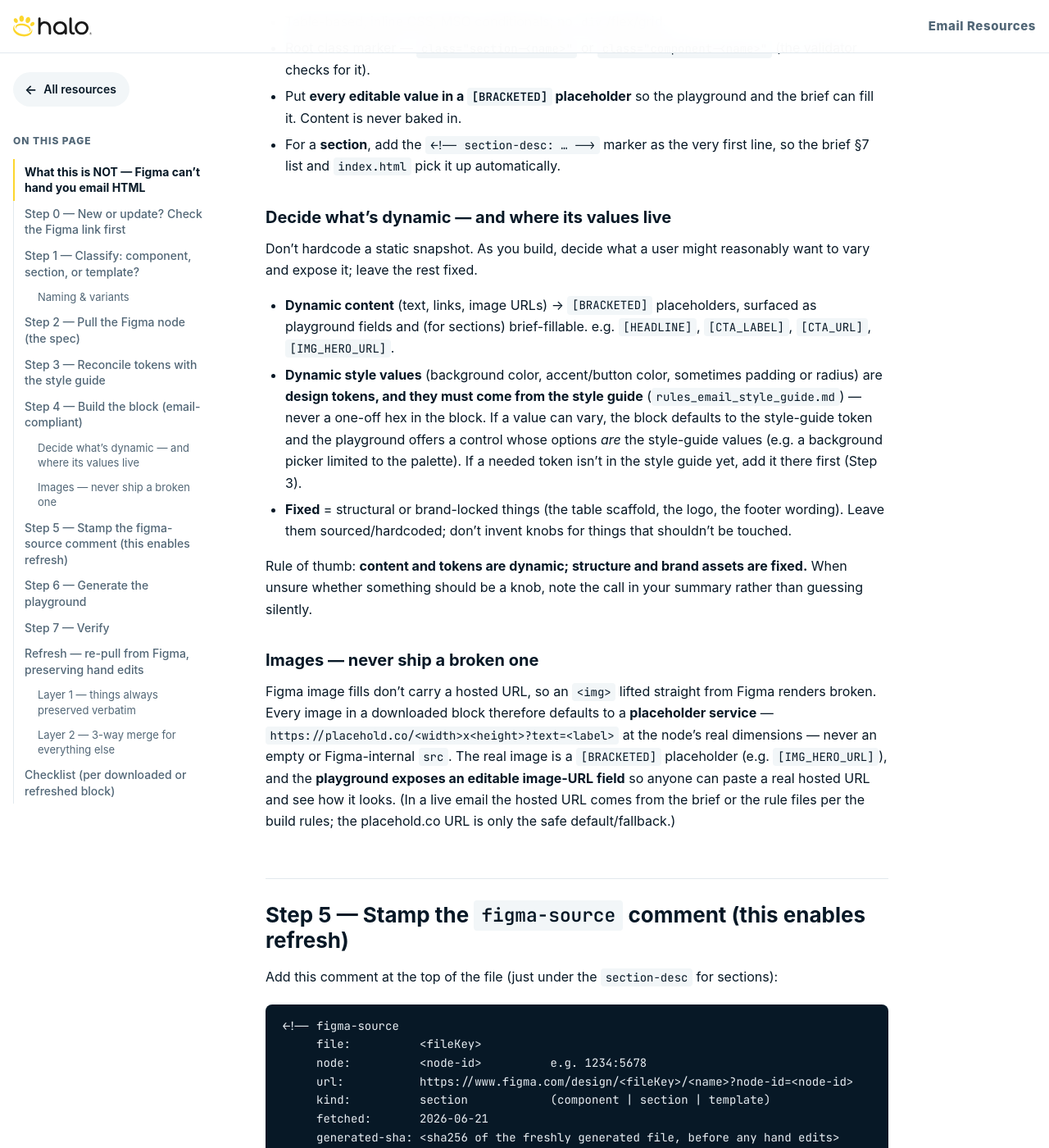
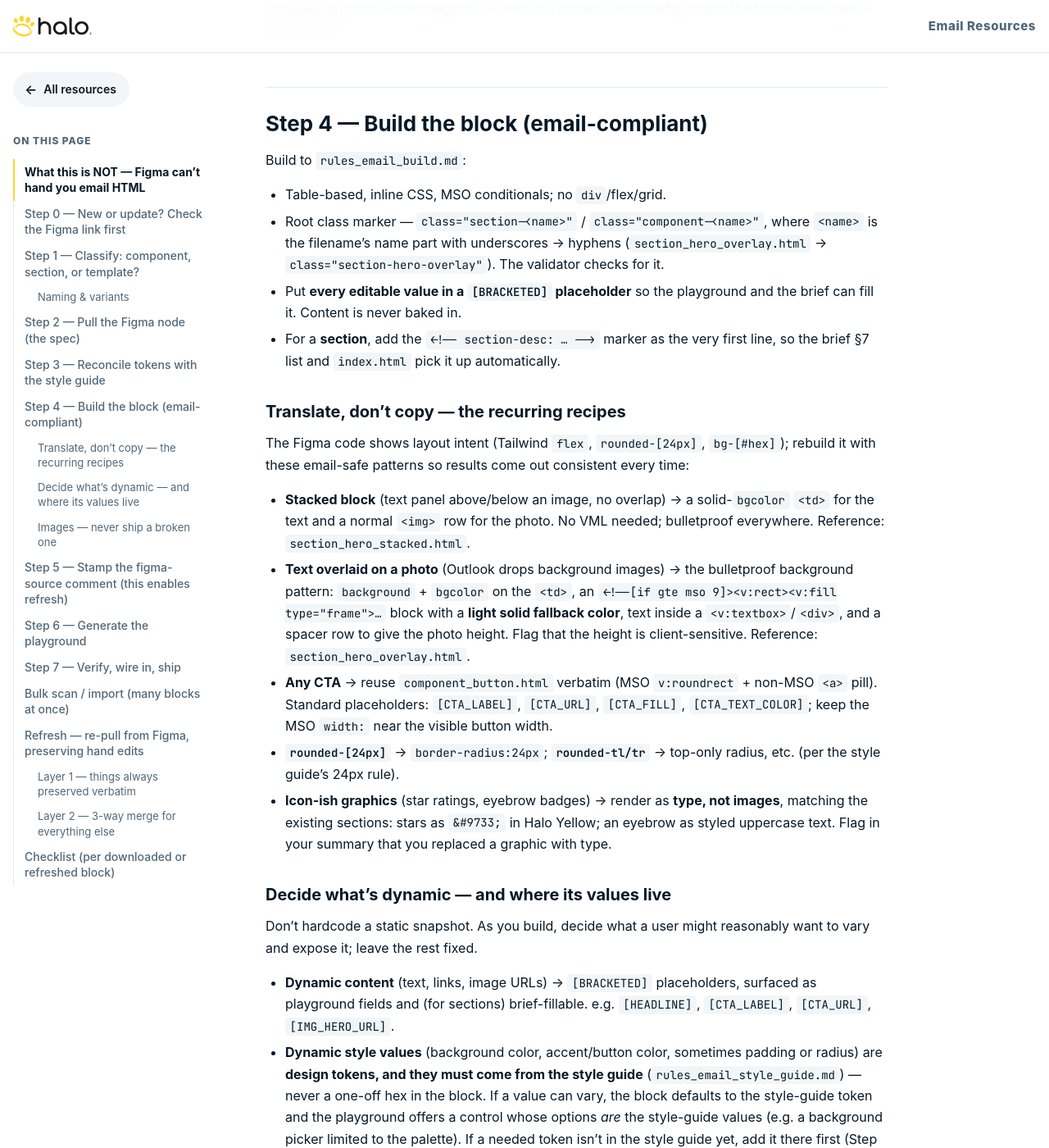
Before and after one commit to Topdecileinc/halo-resources, a Jekyll site: the page built from developer-skills/rules_figma_download.md, in a window 1280 px wide and 1400 px high, scrolled down 3044 px. Shown: the whole window at 82% size. Built offline with Jekyll 4.4.1, drawn with Linux system fonts in a browser that asks for light colours; our own code applies the rules of GitHub Pages for plain Markdown files; some of the changed text lies outside the part shown.

Commit message:
rules_figma_download: make the procedure replicable
Codify what the two real downloads taught us: the exact MCP tool flow
(get_design_context/variable_defs/metadata; node-id + fileKey extraction;
code is a spec, assets expire), the reusable translation recipes
(stacked / overlay-bg / CTA / rounded / graphic-to-type), the exact
generated-sha command, the concrete playground recipe (fields, presets,
wrap), verification commands, wire-into-index + commit/push, and a
container-at-a-time bulk-scan mode (whole-page metadata times out).

Co-Authored-By: Claude Opus 4.8 <noreply@anthropic.com>

````diff
--- a/developer-skills/rules_figma_download.md
+++ b/developer-skills/rules_figma_download.md
@@ -70,11 +70,20 @@ changes how the brief and the build treat the block.
 
 ## Step 2 — Pull the Figma node (the spec)
 
-From the node URL (`…/design/<fileKey>/<name>?node-id=<node-id>`), pull via the Figma Dev Mode MCP:
+From the node URL `…/design/<fileKey>/<name>?node-id=<id1>-<id2>`: the **fileKey** is the path
+segment; the **node id** is `<id1>:<id2>` (the tools accept the URL's `4618-108` form and you pass
+`4618:108`). Then pull via the connected Figma Dev Mode MCP:
 
-- **Screenshot** — the visual source of truth to match.
-- **Variables / tokens** — colors, spacing, type sizes.
-- **Structure / metadata** — layer order and grouping.
+- **`get_design_context(fileKey, nodeId)`** — returns a **screenshot** (the visual source of truth),
+  reference **code**, and the node's image asset URLs. The code is **React + Tailwind — a SPEC to
+  translate, not to copy** (see Step 4). Those image asset URLs **expire in ~7 days** and are not
+  hosted by us — never put them in the output (use placehold.co; see Images).
+- **`get_variable_defs(fileKey, nodeId)`** — bound design **tokens**. Often `{}` when the design uses
+  raw values; then read hexes/sizes off the code + screenshot.
+- **`get_metadata(fileKey, nodeId)`** — the node's **size + layer tree** (names, types, x/y/w/h). The
+  top-level frame name (e.g. `acquisitions-background`) is the design's intent; the `mj-*` child names
+  (`mj-hero-Frame`, `mj-text-Frame`, `mj-button-Frame`, `mj-section`, `mj-column`) are MJML-ish email
+  block hints. **600px wide = full email width.**
 
 ## Step 3 — Reconcile tokens with the style guide
 
@@ -92,9 +101,29 @@ knob defaulting to the Figma value, **not** a brand token.
 Build to `rules_email_build.md`:
 
 - Table-based, inline CSS, MSO conditionals; no `div`/flex/grid.
-- Root class marker — `class="section-<name>"` or `class="component-<name>"` (the validator checks for it).
+- Root class marker — `class="section-<name>"` / `class="component-<name>"`, where `<name>` is the filename's name part with underscores → hyphens (`section_hero_overlay.html` → `class="section-hero-overlay"`). The validator checks for it.
 - Put **every editable value in a `[BRACKETED]` placeholder** so the playground and the brief can fill it. Content is never baked in.
 - For a **section**, add the `<!-- section-desc: … -->` marker as the very first line, so the brief §7 list and `index.html` pick it up automatically.
+
+### Translate, don't copy — the recurring recipes
+
+The Figma code shows layout intent (Tailwind `flex`, `rounded-[24px]`, `bg-[#hex]`); rebuild it with
+these email-safe patterns so results come out consistent every time:
+
+- **Stacked block** (text panel above/below an image, no overlap) → a solid-`bgcolor` `<td>` for the
+  text and a normal `<img>` row for the photo. No VML needed; bulletproof everywhere. Reference:
+  `section_hero_stacked.html`.
+- **Text overlaid on a photo** (Outlook drops background images) → the bulletproof background pattern:
+  `background` + `bgcolor` on the `<td>`, an `<!--[if gte mso 9]><v:rect><v:fill type="frame">…`
+  block with a **light solid fallback color**, text inside a `<v:textbox>`/`<div>`, and a spacer row
+  to give the photo height. Flag that the height is client-sensitive. Reference: `section_hero_overlay.html`.
+- **Any CTA** → reuse `component_button.html` verbatim (MSO `v:roundrect` + non-MSO `<a>` pill).
+  Standard placeholders: `[CTA_LABEL]`, `[CTA_URL]`, `[CTA_FILL]`, `[CTA_TEXT_COLOR]`; keep the MSO
+  `width:` near the visible button width.
+- **`rounded-[24px]`** → `border-radius:24px`; **`rounded-tl/tr`** → top-only radius, etc. (per the style guide's 24px rule).
+- **Icon-ish graphics** (star ratings, eyebrow badges) → render as **type, not images**, matching the
+  existing sections: stars as `&#9733;` in Halo Yellow; an eyebrow as styled uppercase text. Flag in
+  your summary that you replaced a graphic with type.
 
 ### Decide what's dynamic — and where its values live
 
@@ -135,28 +164,81 @@ Add this comment at the top of the file (just under the `section-desc` for secti
      url:           https://www.figma.com/design/<fileKey>/<name>?node-id=<node-id>
      kind:          section            (component | section | template)
      fetched:       2026-06-21
-     generated-sha: <sha256 of the freshly generated file, before any hand edits>
+     generated-sha: <sha256 of the block markup — compute per the command below>
      On "refresh" this node is re-pulled and this file + its playground are rebuilt.
      See developer-skills/rules_figma_download.md -> Refresh for how hand edits are preserved. -->
 ```
 
-`file` + `node` are what a refresh re-pulls. `generated-sha` records the clean generation as the
-baseline used to detect hand edits (see Refresh).
+`file` + `node` are what a refresh re-pulls. `generated-sha` is the **refresh baseline**: the sha256
+of the **block markup only** — from the root element (the line beginning `<tr class="…"` or
+`<table class="…"`) to end of file, *excluding* this comment header — so it's stable and doesn't
+hash itself. Compute it after writing the file, then paste it into the comment:
+
+```bash
+sed -n '/^<\(tr\|table\) class="/,$p' <file> | shasum -a 256
+```
 
 ## Step 6 — Generate the playground
 
-Create `email-design-system/playground/<name>.html` following the existing playground pattern
-(`initPlayground` on `playground.css` + `playground.js`): one control per dynamic value — text/URL
-inputs for content, an **image-URL field for each image** (default = the placehold.co URL), and
-**style-token controls** (e.g. a background-color picker) whose options are the style-guide values.
-Defaults are filled with the Figma values; live preview + copy-the-HTML. Carry the same `figma-source`
-link in a comment so the playground refreshes alongside the block.
+Copy an existing playground (e.g. `playground/hero_stacked.html`) and adapt it — they all share one
+skeleton: header, `<main>` with a `.lede`, the `pg-grid`, and a `<script>` calling
+`initPlayground({ template, fields, wrap })`. Then:
 
-## Step 7 — Verify
+- **template** — the block markup as a JS string (each line `'…\n' +`); escape single quotes
+  (`\'Inter\'`, `url(\'[IMG]\')`). The MSO conditional comments can be dropped from the *playground*
+  copy (browsers ignore them) — keep them in the section file itself.
+- **fields** — one per `[BRACKETED]` value. Supported `type`s: `text`, `url`, `textarea`,
+  `select` (+ `options`), `color` (picker + hex). Map content → text/url/textarea; an image → `url`
+  defaulting to the placehold.co URL; a **style token** → `color`, or a `select` whose `options` are
+  the style-guide values.
+- **Variants** (same-structure designs) → add a `select` plus `presets: { VARIANT: { optionValue: { KEY: value, … } } }`
+  so picking a variant swaps the defaults. This is how near-identical Figma nodes live as **one**
+  control instead of many files.
+- **wrap** — the 600px container function; copy it verbatim from a sibling playground.
+- Add a `figma-source` comment at the very top so the playground refreshes alongside the block.
 
-- A new **section** auto-appears in the brief form's §7 list and in `index.html` (the folder is the
-  source of truth — no list to hand-maintain).
+## Step 7 — Verify, wire in, ship
+
+Verify the markers (replace `<name>`):
+
+```bash
+f=email-design-system/sections/section_<name>.html
+grep -q '<!-- section-desc:' "$f" && grep -q 'class="section-<name>"' "$f" \
+  && grep -q 'generated-sha: [a-f0-9]' "$f" && ! grep -q GENSHA "$f" && echo OK
+ls email-design-system/playground/<name>.html        # playground exists
+```
+
+Then:
+
+- Confirm the new **section** reads correctly in the brief form's §7 list (the form auto-discovers
+  `section_*.html` minus header/footer — no list to hand-maintain).
+- **Wire it into the index:** add one `<li>` under the *Email Design System* group in `index.html`
+  linking the block's **rendered playground**
+  (`/halo-resources/email-design-system/playground/<name>.html`), matching the existing
+  section/component entries. (The index links each block via its playground, not a separate area.)
 - Run `test/validate.py` against a sample build that uses the block.
+- **Commit and push** (`git add -A && git commit && git push origin main`) — work is tested against
+  the deployed site, so always push.
+
+---
+
+## Bulk scan / import (many blocks at once)
+
+You don't need a link per block — you can enumerate a container — but **scan a subtree, not the whole
+file**: `get_metadata` on a large page can time out (the Halo file's single page does). Work
+container-at-a-time:
+
+1. `get_metadata(fileKey)` with no node lists the **pages**; pick one (or have the user select a
+   group/section frame in Figma and copy its link — one link covers many blocks).
+2. `get_metadata(fileKey, <containerId>)` → the subtree of named child frames = the candidate blocks.
+3. **Inventory, don't blind-download.** For each candidate, propose: structural **name**, **kind**,
+   and **new vs variant-of-existing vs already-downloaded** (dedup by `figma-source` node id +
+   structure). Present the list.
+4. Get the user's OK on the import set, then run Steps 1–7 per approved block, folding same-structure
+   nodes into one control as variants/presets.
+
+**Never silently create a file per node** — that reproduces the duplicate-control problem the naming
+rules exist to prevent.
 
 ---
 
@@ -209,4 +291,5 @@ Refresh must **not** blow away manual edits. Two layers protect them:
 - [ ] A section also carries its `<!-- section-desc: … -->` marker.
 - [ ] Playground generated (or refreshed) and carries the figma-source link.
 - [ ] On refresh: `[BRACKETED]` + `local:` regions preserved; conflicts flagged, not clobbered; `fetched`/`generated-sha` updated.
-- [ ] Reviewed with `git diff`.
+- [ ] Wired into `index.html` (Email Design System group → rendered-playground link).
+- [ ] Reviewed with `git diff`, then committed and pushed.
````
